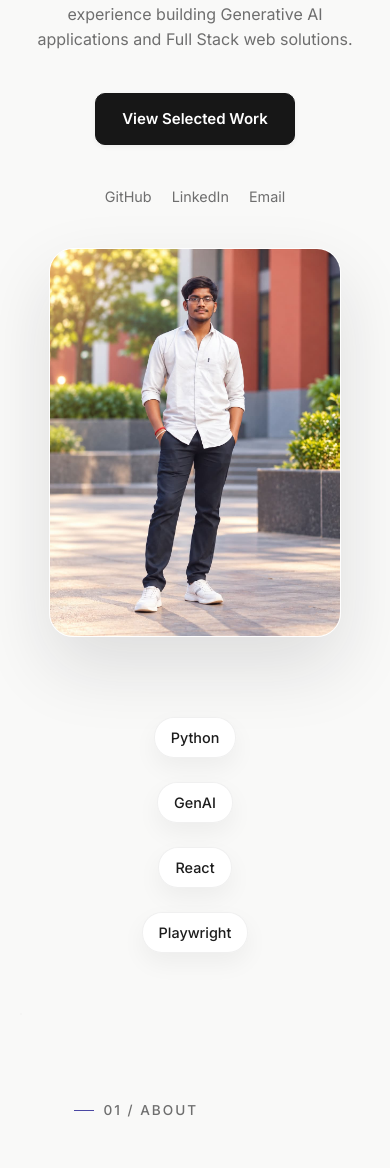
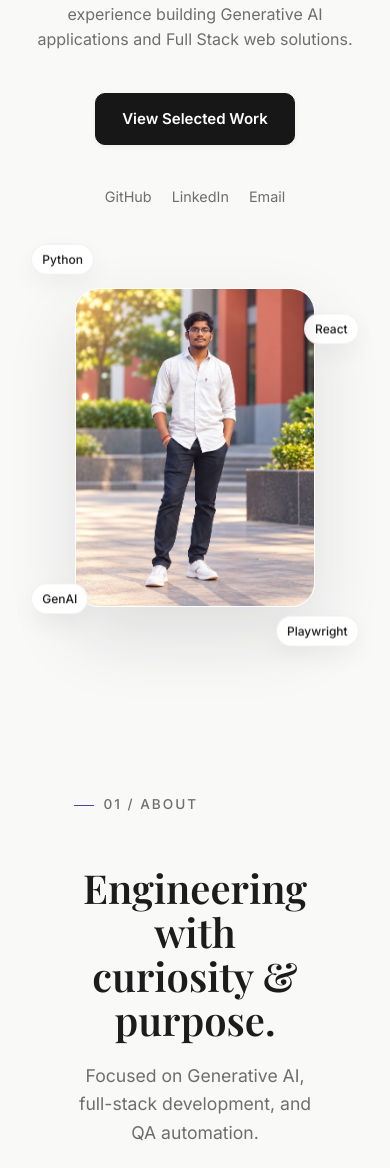
Before and after one commit to vejandlaganesh/Portfolio, a Django app: page / in a window 390 px wide. Shown: the part 1150-2318 px from the top of the page. Run offline with Django 5.2, Linux system fonts and the light colour scheme; data comes from the database, SQL or seed files in the repository; some web fonts are replaced.

Commit message:
Fix hero floating tags on mobile

```diff
--- a/static/css/portfolio.css
+++ b/static/css/portfolio.css
@@ -1543,11 +1543,70 @@ section {
     .hero-cta { justify-content: center; }
     .social-links { justify-content: center; flex-wrap: wrap; }
 
-    .hero-visual { display: flex; flex-direction: column; }
-    .hero-photo { display: block; width: min(75vw, 300px); max-width: 100%; height: auto; margin-inline: auto; }
-    .hero-photo-wrapper { width: 100%; max-width: 100%; }
-
-    .float-tag { position: static; display: flex; flex-wrap: wrap; justify-content: center; gap: 10px; margin-top: 24px; animation: none; transform: none; }
+    .hero-visual {
+        position: relative;
+        width: min(100%, 420px);
+        margin-inline: auto;
+        min-height: 480px;
+        display: flex;
+        justify-content: center;
+        align-items: center;
+    }
+
+    .hero-photo-wrapper {
+        width: min(65vw, 260px);
+        margin: 0 auto;
+        position: relative;
+        z-index: 5;
+    }
+
+    .hero-photo {
+        width: 100%;
+        max-width: 100%;
+        height: auto;
+        display: block;
+    }
+
+    .float-tag {
+        font-size: 0.85rem;
+        padding: 8px 14px;
+    }
+
+    .tech-python { top: 5%; left: 2%; }
+    .tech-genai { bottom: 15%; left: 0%; }
+    .tech-react { top: 25%; right: 0%; }
+    .tech-playwright { bottom: 5%; right: 2%; }
+}
+
+@media (max-width: 430px) {
+    .hero-visual {
+        min-height: 440px;
+    }
+    .float-tag {
+        font-size: 0.8rem;
+        padding: 6px 12px;
+    }
+    .tech-python { top: 3%; left: 1%; }
+    .tech-genai { bottom: 10%; left: 1%; }
+    .tech-react { top: 20%; right: 1%; }
+    .tech-playwright { bottom: 2%; right: 1%; }
+}
+
+@media (max-width: 390px) {
+    .hero-visual {
+        min-height: 400px;
+    }
+    .hero-photo-wrapper {
+        width: min(70vw, 240px);
+    }
+    .float-tag {
+        font-size: 0.75rem;
+        padding: 5px 10px;
+    }
+    .tech-python { top: 2%; left: 1%; }
+    .tech-genai { bottom: 8%; left: 1%; }
+    .tech-react { top: 18%; right: 1%; }
+    .tech-playwright { bottom: 0%; right: 1%; }
 
     .about-top { flex-direction: column; text-align: center; gap: 20px; }
     .about-description { max-width: 100%; margin-left: auto; margin-right: auto; }
```
